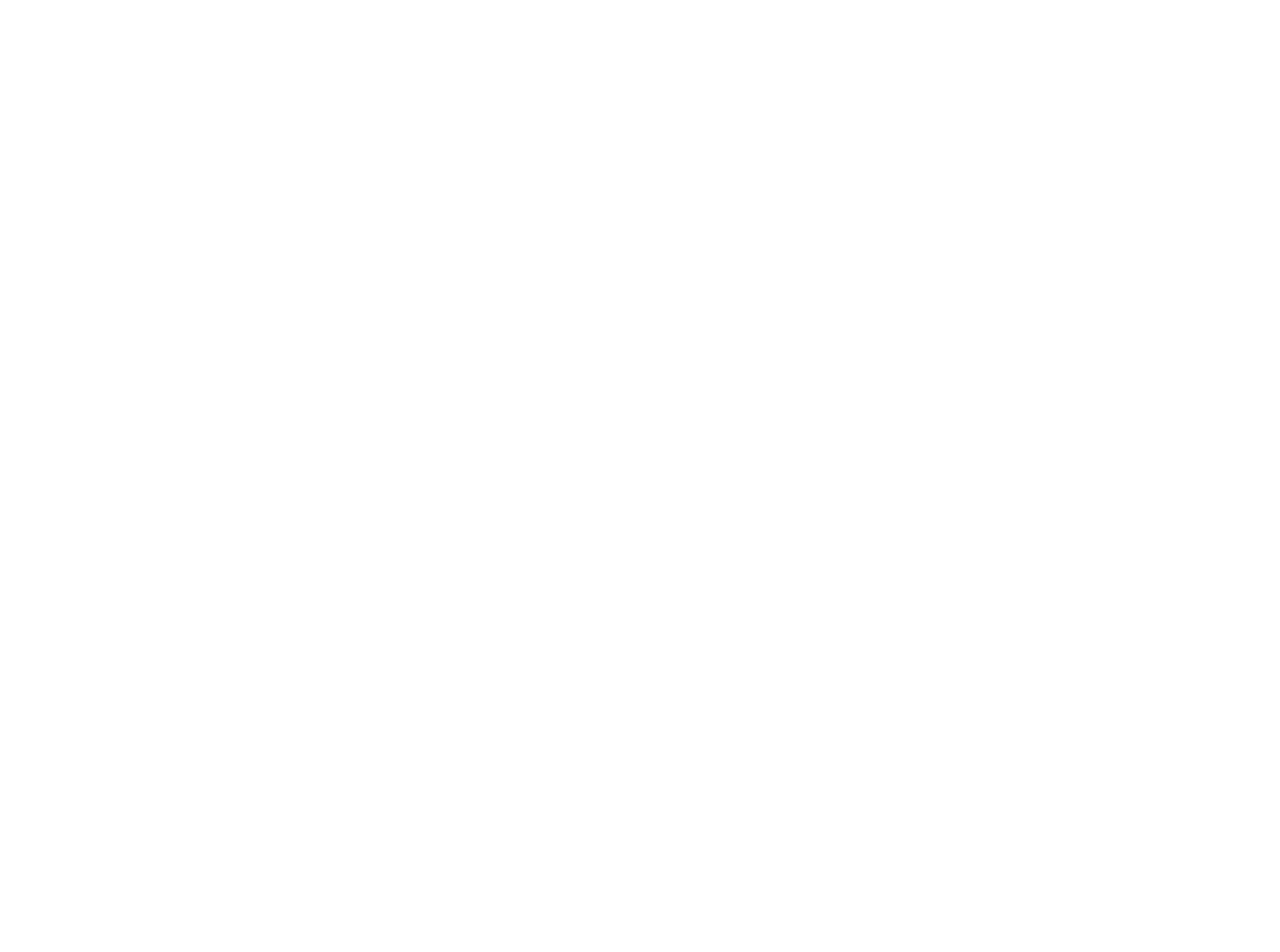
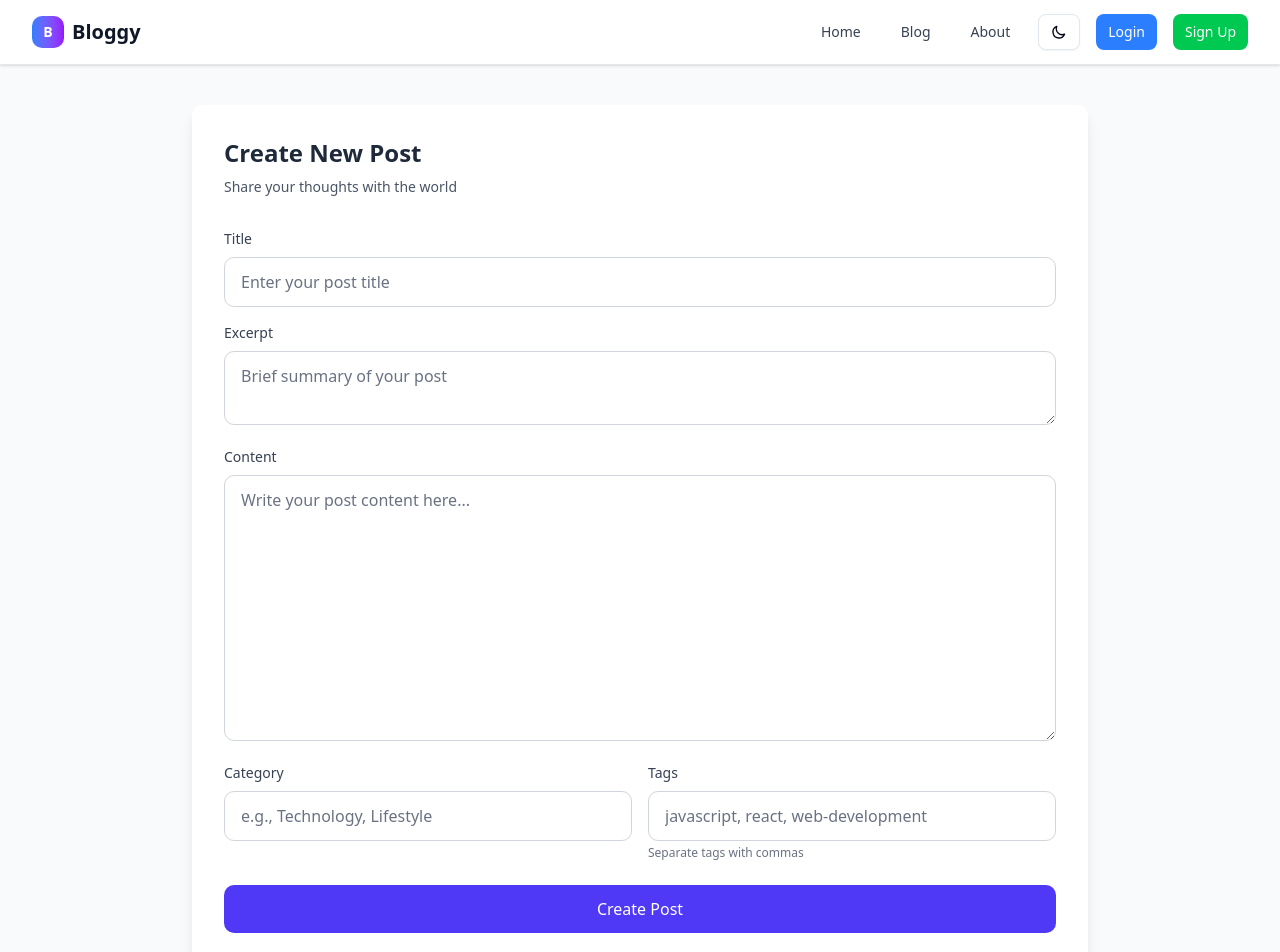
Before and after one commit to nafasebra/bloggy, a Next.js app in the folder front/: page /user/create-post in a window 1280 px wide. Before the commit this address had no page. Shown: the top 952 px of the page. Before the commit the page ends 800 px from the top, so only its background shows below. Built offline with nearby package versions, Linux system fonts and the light colour scheme.

Commit message:
feat(frontend): make create post page

```diff
--- /dev/null
+++ b/front/src/app/user/create-post/page.tsx
@@ -0,0 +1,200 @@
+"use client";
+
+import { useState } from "react";
+import { useForm } from "react-hook-form";
+
+interface FormData {
+  title: string;
+  content: string;
+  excerpt: string;
+  tags: string;
+  category: string;
+}
+
+export default function CreatePostPage() {
+  const [isLoading, setIsLoading] = useState(false);
+  const [error, setError] = useState("");
+
+  const {
+    register,
+    handleSubmit,
+    formState: { errors },
+  } = useForm<FormData>();
+
+  const onSubmit = async (data: FormData) => {
+    setIsLoading(true);
+    setError("");
+
+    try {
+      // Convert tags string to array
+      const tagsArray = data.tags.split(',').map(tag => tag.trim()).filter(tag => tag.length > 0);
+
+      const postData = {
+        ...data,
+        tags: tagsArray,
+      };
+
+      console.log(postData);
+      // API call would go here
+    } catch (err) {
+      setError("Failed to create post. Please try again.");
+    } finally {
+      setIsLoading(false);
+    }
+  };
+
+  return (
+    <div className="py-10 min-h-[calc(100vh-4rem)] flex items-center justify-center bg-gray-50 dark:bg-gray-900">
+      <div className="shadow-lg rounded-lg overflow-hidden max-w-4xl w-full mx-4 bg-white dark:bg-gray-800">
+        <div className="p-8">
+          <div className="mb-8">
+            <h2 className="text-2xl font-bold text-gray-800 dark:text-gray-100">
+              Create New Post
+            </h2>
+            <p className="text-gray-600 dark:text-gray-400 mt-2 text-sm">
+              Share your thoughts with the world
+            </p>
+          </div>
+
+          <form className="space-y-6" onSubmit={handleSubmit(onSubmit)}>
+            <div className="space-y-4">
+              <div>
+                <label
+                  htmlFor="title"
+                  className="block text-sm font-medium mb-2 text-gray-700 dark:text-gray-300"
+                >
+                  Title
+                </label>
+                <input
+                  id="title"
+                  type="text"
+                  className="w-full px-4 py-3 border border-gray-300 dark:border-gray-600 rounded-lg focus:outline-none focus:ring-2 focus:ring-indigo-500 focus:border-transparent transition-all duration-200 bg-white dark:bg-gray-700 text-gray-900 dark:text-gray-100 placeholder-gray-500 dark:placeholder-gray-400"
+                  placeholder="Enter your post title"
+                  {...register("title", {
+                    required: "Title is required",
+                  })}
+                />
+                {errors.title && (
+                  <p className="mt-2 text-sm text-red-600 dark:text-red-400">
+                    {errors.title.message}
+                  </p>
+                )}
+              </div>
+
+              <div>
+                <label
+                  htmlFor="excerpt"
+                  className="block text-sm font-medium mb-2 text-gray-700 dark:text-gray-300"
+                >
+                  Excerpt
+                </label>
+                <textarea
+                  id="excerpt"
+                  rows={2}
+                  className="w-full px-4 py-3 border border-gray-300 dark:border-gray-600 rounded-lg focus:outline-none focus:ring-2 focus:ring-indigo-500 focus:border-transparent transition-all duration-200 bg-white dark:bg-gray-700 text-gray-900 dark:text-gray-100 placeholder-gray-500 dark:placeholder-gray-400"
+                  placeholder="Brief summary of your post"
+                  {...register("excerpt", {
+                    required: "Excerpt is required",
+                  })}
+                />
+                {errors.excerpt && (
+                  <p className="mt-2 text-sm text-red-600 dark:text-red-400">
+                    {errors.excerpt.message}
+                  </p>
+                )}
+              </div>
+
+              <div>
+                <label
+                  htmlFor="content"
+                  className="block text-sm font-medium mb-2 text-gray-700 dark:text-gray-300"
+                >
+                  Content
+                </label>
+                <textarea
+                  id="content"
+                  rows={10}
+                  className="w-full px-4 py-3 border border-gray-300 dark:border-gray-600 rounded-lg focus:outline-none focus:ring-2 focus:ring-indigo-500 focus:border-transparent transition-all duration-200 bg-white dark:bg-gray-700 text-gray-900 dark:text-gray-100 placeholder-gray-500 dark:placeholder-gray-400"
+                  placeholder="Write your post content here..."
+                  {...register("content", {
+                    required: "Content is required",
+                  })}
+                />
+                {errors.content && (
+                  <p className="mt-2 text-sm text-red-600 dark:text-red-400">
+                    {errors.content.message}
+                  </p>
+                )}
+              </div>
+
+              <div className="grid grid-cols-1 sm:grid-cols-2 gap-4">
+                <div>
+                  <label
+                    htmlFor="category"
+                    className="block text-sm font-medium mb-2 text-gray-700 dark:text-gray-300"
+                  >
+                    Category
+                  </label>
+                  <input
+                    id="category"
+                    type="text"
+                    className="w-full px-4 py-3 border border-gray-300 dark:border-gray-600 rounded-lg focus:outline-none focus:ring-2 focus:ring-indigo-500 focus:border-transparent transition-all duration-200 bg-white dark:bg-gray-700 text-gray-900 dark:text-gray-100 placeholder-gray-500 dark:placeholder-gray-400"
+                    placeholder="e.g., Technology, Lifestyle"
+                    {...register("category", {
+                      required: "Category is required",
+                    })}
+                  />
+                  {errors.category && (
+                    <p className="mt-2 text-sm text-red-600 dark:text-red-400">
+                      {errors.category.message}
+                    </p>
+                  )}
+                </div>
+
+                <div>
+                  <label
+                    htmlFor="tags"
+                    className="block text-sm font-medium mb-2 text-gray-700 dark:text-gray-300"
+                  >
+                    Tags
+                  </label>
+                  <input
+                    id="tags"
+                    type="text"
+                    className="w-full px-4 py-3 border border-gray-300 dark:border-gray-600 rounded-lg focus:outline-none focus:ring-2 focus:ring-indigo-500 focus:border-transparent transition-all duration-200 bg-white dark:bg-gray-700 text-gray-900 dark:text-gray-100 placeholder-gray-500 dark:placeholder-gray-400"
+                    placeholder="javascript, react, web-development"
+                    {...register("tags", {
+                      required: "At least one tag is required",
+                    })}
+                  />
+                  {errors.tags && (
+                    <p className="mt-2 text-sm text-red-600 dark:text-red-400">
+                      {errors.tags.message}
+                    </p>
+                  )}
+                  <p className="mt-1 text-xs text-gray-500 dark:text-gray-400">
+                    Separate tags with commas
+                  </p>
+                </div>
+              </div>
+            </div>
+
+            {error && (
+              <div className="border border-red-200 dark:border-red-800 bg-red-50 dark:bg-red-900/50 text-red-700 dark:text-red-300 px-4 py-3 rounded-lg text-sm text-center">
+                {error}
+              </div>
+            )}
+
+            <button
+              type="submit"
+              disabled={isLoading}
+              className="w-full bg-indigo-600 hover:bg-indigo-700 text-white font-medium py-3 px-4 rounded-lg transition-colors duration-200 focus:outline-none focus:ring-2 focus:ring-indigo-500 focus:ring-offset-2 dark:focus:ring-offset-gray-800 disabled:opacity-50 disabled:cursor-not-allowed"
+            >
+              {isLoading ? "Creating Post..." : "Create Post"}
+            </button>
+          </form>
+        </div>
+      </div>
+    </div>
+  );
+}
```
